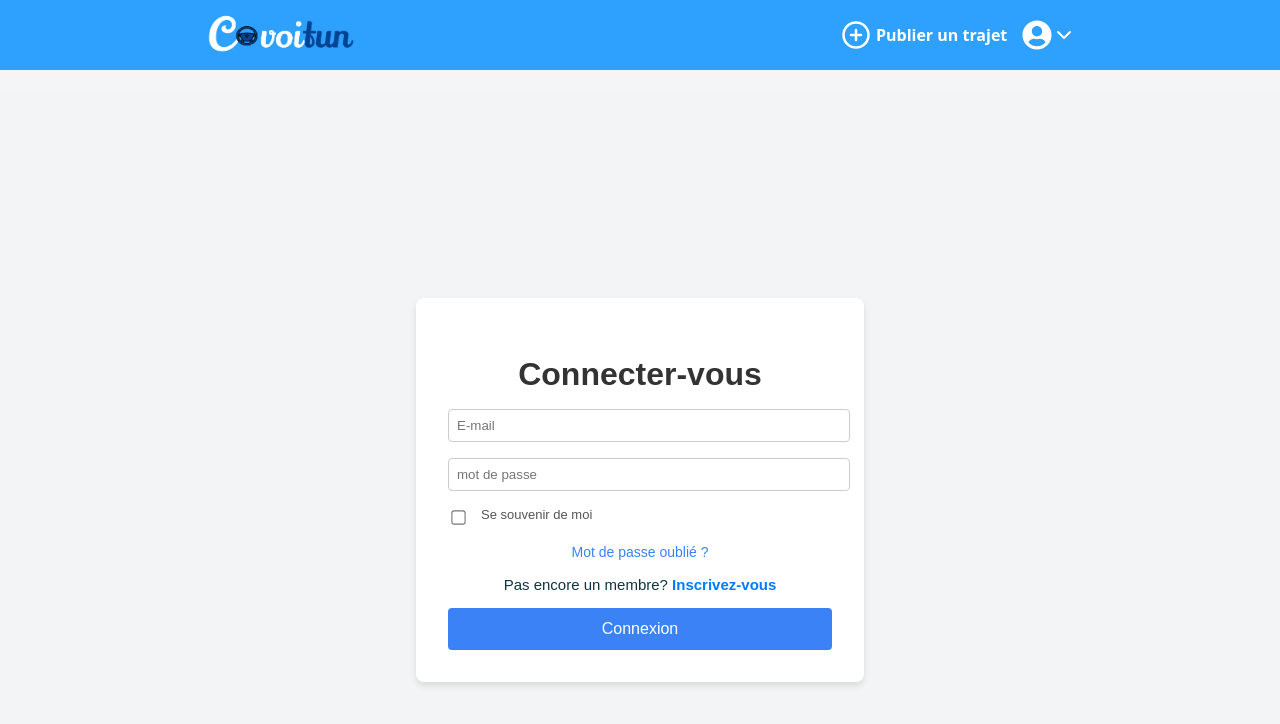
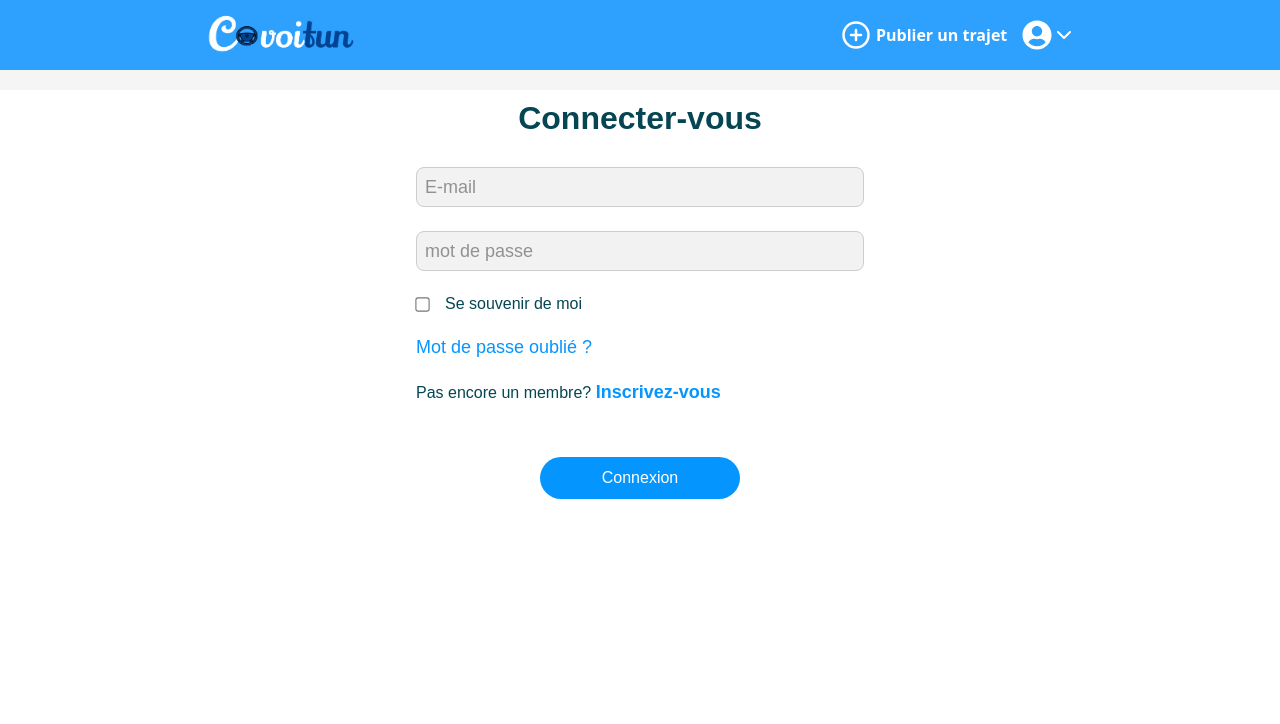
Before and after one commit to MoezBenJemiaa/CONV_TUN, a React (Create React App) app in the folder Front/: page /login in a window 1280 px wide. Shown: the top 724 px of the page. Built offline with nearby package versions, Linux system fonts and the light colour scheme.

Commit message:
Login page done

```diff
--- a/Front/src/Login/Login.css
+++ /dev/null
@@ -1,81 +0,0 @@
-.login_container {
-  display: flex;
-  align-items: center;
-  justify-content: center;
-  height: 100vh;
-  background-color: #f3f4f6;
-  font-family: Arial, Helvetica, sans-serif;
-}
-
-.login-box {
-  background: white;
-  padding: 2rem;
-  border-radius: 8px;
-  box-shadow: 0 4px 6px rgba(0, 0, 0, 0.1);
-  width: 24rem;
-  text-align: center;
-
-}
-
-.title {
-  font-size: 1.5rem;
-  font-weight: 600;
-  margin-bottom: 1rem;
-}
-
-.input-group {
-  margin-bottom: 1rem;
-}
-
-.input-group input {
-  width: 100%;
-  padding: 0.5rem;
-  border: 1px solid #ccc;
-  border-radius: 4px;
-  outline: none;
-}
-
-.checkbox-group {
-  display: flex;
-  align-items: center;
-  gap: 0.5rem;
-  margin-bottom: 1rem;
-}
-
-.forgot-password {
-  color: #3b82f6;
-  font-size: 0.875rem;
-  cursor: pointer;
-  margin-bottom: 1rem;
-}
-
-.forgot-password:hover {
-  text-decoration: underline;
-}
-
-.login-button {
-  width: 100%;
-  background-color: #3b82f6;
-  color: white;
-  padding: 0.75rem;
-  border: none;
-  border-radius: 4px;
-  cursor: pointer;
-  font-size: 1rem;
-}
-
-.login-button:hover {
-  background-color: #2563eb;
-}
-.signup-prompt {
-  font-size: 15px;
-  color: #0c3543; /* Darker text for "Pas encore un membre?" */
-}
-.signup-prompt a {
-  color: #007BFF;  /* Blue color for the link "Inscrivez-vous" */
-  text-decoration: none;
-  font-weight: bold;
-}
-.signup-prompt a:hover {
-  text-decoration: underline; /* Adds underline when hovered */
-}
--- a/Front/src/Login/Login.jsx
+++ b/Front/src/Login/Login.jsx
@@ -1,13 +1,14 @@
 import { useState } from "react";
 import axios from "axios";
-import "./Login.css";
+import { FiEye, FiEyeOff } from "react-icons/fi";
+import styles from "./Login.module.css";
+
 
 function LoginPage() {
   const [email, setEmail] = useState("");
   const [password, setPassword] = useState("");
+  const [showPassword, setShowPassword] = useState(false);
   const [rememberMe, setRememberMe] = useState(false);
-
-
 
   const handleSubmit = async (e) => {
     e.preventDefault();
@@ -18,21 +19,21 @@ function LoginPage() {
         { headers: { "Content-Type": "application/json" } }
       );
 
-
       localStorage.setItem("token", response.data.token);
       window.location.href = "/"; // Redirect to home on success
     } catch (error) {
-    alert("Login failed : "+ error.response?.data?.message || "Server error");
+      alert(
+        "Login failed : " + error.response?.data?.message || "Server error"
+      );
     }
   };
 
-
   return (
-    <div className="login_container">
-      <div className="login-box">
-        <h2 className="title">Connecter-vous</h2>
-        <form onSubmit={handleSubmit}>
-          <div className="input-group">
+    <div className={styles.loginContainer}>
+      <div className={styles.loginBox}>
+        <h2 className={styles.title}>Connecter-vous</h2>
+        <form onSubmit={handleSubmit} className={styles.form}>
+          <div className={styles.inputGroup}>
             <input
               type="email"
               placeholder="E-mail"
@@ -41,26 +42,36 @@ function LoginPage() {
               required
             />
           </div>
-          <div className="input-group">
+          <div className={styles.inputGroup}>
             <input
-              type="password"
+              type={showPassword ? "text" : "password"}
               placeholder="mot de passe"
               value={password}
               onChange={(e) => setPassword(e.target.value)}
               required
             />
+            {password.length > 0 && (
+              <span
+                onClick={() => setShowPassword(!showPassword)}
+                className={styles.passwordToggleIcon}
+              >
+                {showPassword ? <FiEyeOff /> : <FiEye />}
+              </span>
+            )}
           </div>
-          <div className="checkbox-group">
+          <div className={styles.checkboxGroup}>
             <input
               type="checkbox"
               checked={rememberMe}
               onChange={() => setRememberMe(!rememberMe)}
             />
-            <label>Se souvenir de moi</label>
+            Se souvenir de moi
           </div>
-          <div className="forgot-password">Mot de passe oublié ?</div>
-          <p class="signup-prompt">Pas encore un membre? <a href="/Register">Inscrivez-vous</a></p>
-          <button type="submit" className="login-button">
+          <div className={styles.forgotPassword}>Mot de passe oublié ?</div>
+          <p className={styles.signupPrompt}>
+            Pas encore un membre? <a href="/Register">Inscrivez-vous</a>
+          </p>
+          <button type="submit" className={styles.loginButton}>
             Connexion
           </button>
         </form>
--- /dev/null
+++ b/Front/src/Login/Login.module.css
@@ -0,0 +1,120 @@
+/* Login.module.css */
+.loginContainer {
+  display: flex;
+  justify-content: center;
+  height: 100vh;
+  background-color: #ffffff;
+  font-family: Arial, Helvetica, sans-serif;
+}
+
+.loginBox {
+  background: white;
+  padding: 10px;
+  border-radius: 8px;
+  width: 35%;
+  height: fit-content;
+  justify-items: center;
+
+}
+
+.title {
+  font-size: 2rem;
+  font-weight: 600;
+  margin-top: 0;
+  margin-bottom: 30px;
+  color: #054652;
+}
+
+.form {
+  width: 100%;
+  display: flex;
+  flex-direction: column;
+  gap: 24px;
+}
+
+.inputGroup {
+  position: relative;
+}
+
+.inputGroup input {
+  width: 100%;
+  padding: 0.5rem;
+  border: 1px solid #ccc;
+  border-radius: 8px;
+  outline: none;
+  box-sizing: border-box;
+  background-color: hsla(0, 0%, 0%, 0.05);
+  color: hsla(0, 0%, 0%, 0.65);
+  height: 40px;
+  font-size: 18px;
+}
+.inputGroup input::placeholder {
+  color: hsla(0, 0%, 0%, 0.4);
+}
+
+.passwordToggleIcon {
+  position: absolute;
+  top: 50%;
+  right: 15px;
+  transform: translateY(-50%);
+  cursor: pointer;
+  color: hsla(0, 0%, 0%, 0.35);
+  font-size: 18px;
+}
+
+.checkboxGroup {
+  display: flex;
+  align-items: center;
+  gap: 0.5rem;
+  color: #054652;
+  font-size: 16px;
+}
+
+.checkboxGroup input {
+  margin: 0;
+}
+
+.forgotPassword {
+  color: #0496fe;
+  font-size: 18px;
+  cursor: pointer;
+}
+
+.forgotPassword:hover {
+  text-decoration: underline;
+}
+
+.loginButton {
+  width: 200px;
+  background-color: #0496fe;
+  color: white;
+  padding: 0.75rem;
+  margin-top: 30px;
+  border: none;
+  border-radius: 50px;
+  cursor: pointer;
+  font-size: 1rem;
+  align-self: center;
+}
+
+.loginButton:hover {
+  background-color: #037dd4;
+}
+
+.signupPrompt {
+  font-size: 16px;
+  color: #054652;
+  font-weight: 500;
+  margin: 0;
+}
+
+.signupPrompt a {
+  color: #0496fe; /* Blue color for the link "Inscrivez-vous" */
+  text-decoration: none;
+  font-weight: bold;
+  font-size: 18px;
+}
+
+.signupPrompt a:hover {
+  text-decoration: underline; /* Adds underline when hovered */
+}
```
Lines whose indentation alone changed are shown as unchanged.
